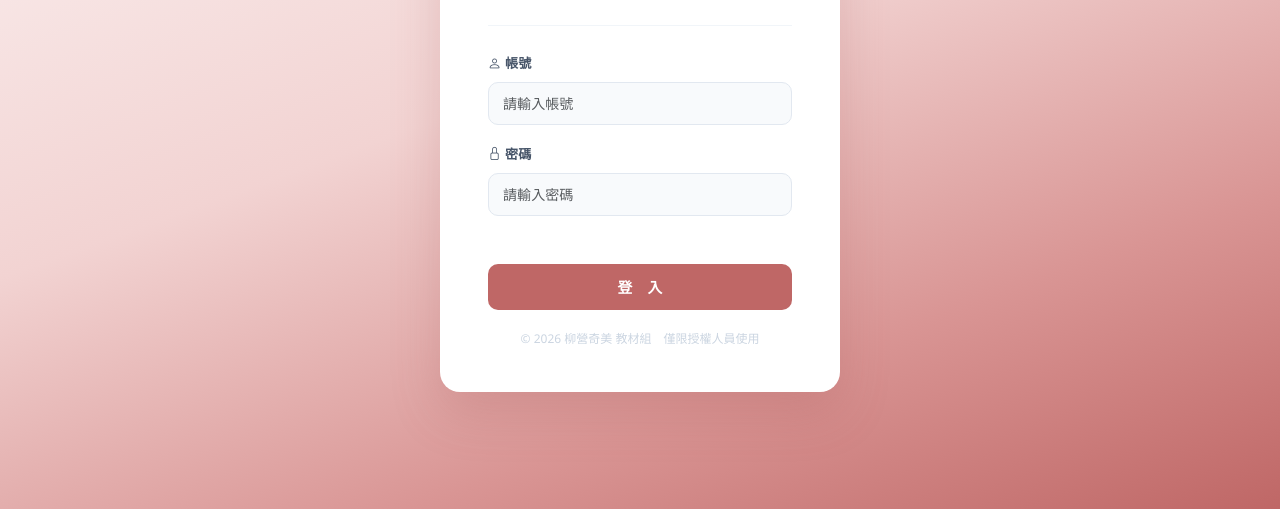
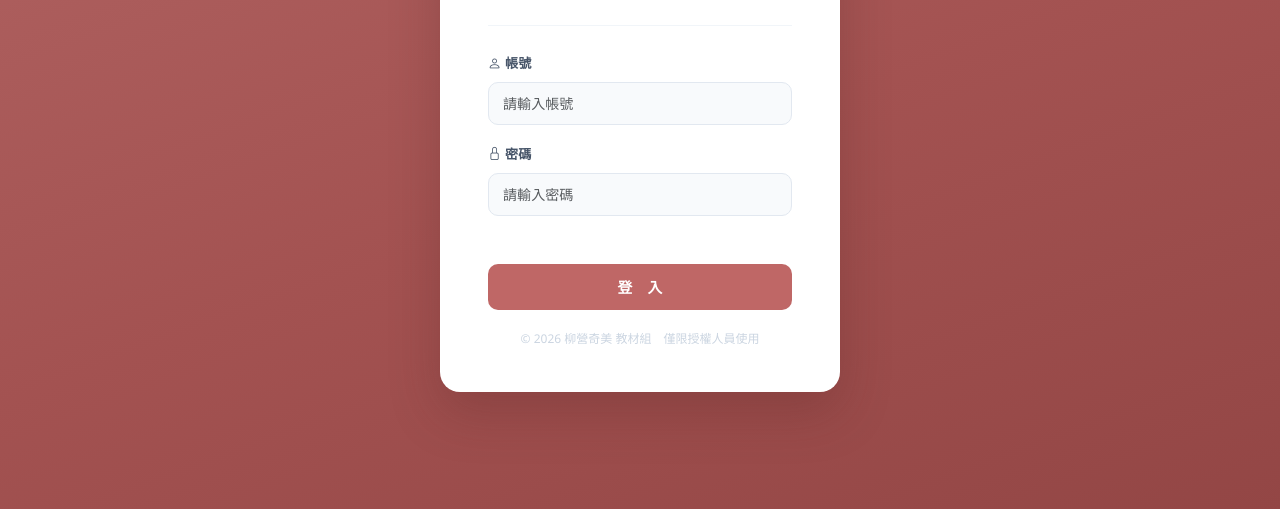
Before and after one commit to chimei4220/chimei4220_emt.system, a plain HTML site: page index.html in a window 1280 px wide. Shown: the part 291-800 px from the top of the page. Drawn offline with nearby package versions, Linux system fonts and the light colour scheme.

Commit message:
1.1Update index.html

```diff
--- a/index.html
+++ b/index.html
@@ -177,9 +177,9 @@ body{font-family:'Segoe UI',system-ui,sans-serif;background:var(--bg);display:fl
 ::-webkit-scrollbar-track{background:transparent;}
 ::-webkit-scrollbar-thumb{background:#cbd5e1;border-radius:3px;}
 /* Login */
-#loginPage{position:fixed;inset:0;background:linear-gradient(160deg,#FDF7F7 0%,#F2D3D2 45%,#D99594 75%,#BF6766 100%);display:flex;align-items:center;justify-content:center;z-index:99999;}
+#loginPage{position:fixed;inset:0;background:linear-gradient(160deg,#B26564 0%,#A35251 55%,#934645 100%);display:flex;align-items:center;justify-content:center;z-index:99999;}
 #loginPage.hidden{display:none;}
-.login-box{background:#fff;border-radius:20px;padding:44px 48px;width:400px;box-shadow:0 20px 50px rgba(158,79,78,.22);}
+.login-box{background:#fff;border-radius:20px;padding:44px 48px;width:400px;box-shadow:0 20px 50px rgba(80,30,30,.25);}
 .login-logo{display:flex;flex-direction:column;align-items:center;gap:12px;margin-bottom:10px;}
 .login-logo .logo{width:52px;height:52px;background:var(--ac);border-radius:14px;display:flex;align-items:center;justify-content:center;}
 .login-logo .logo i{font-size:1.6rem;color:#fff;}
```
